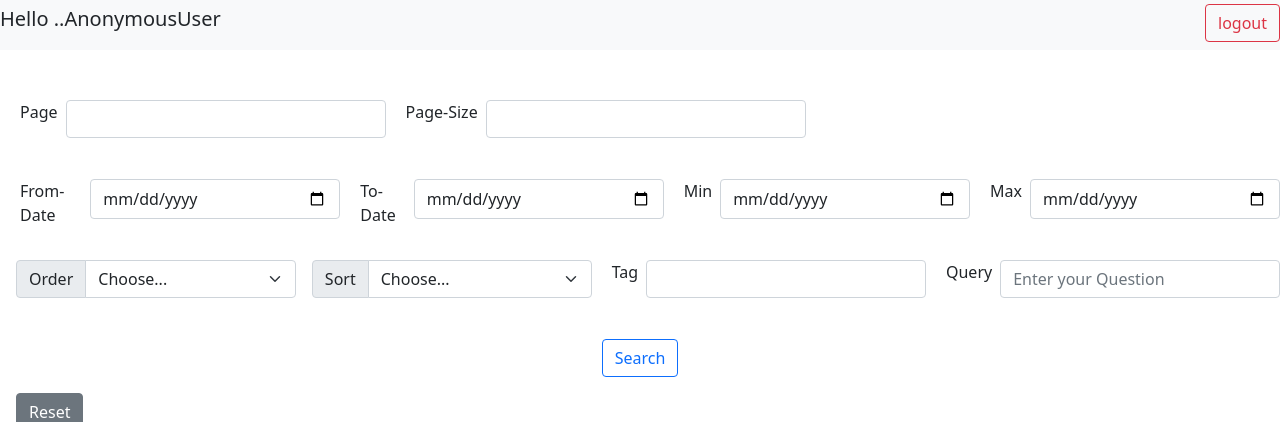
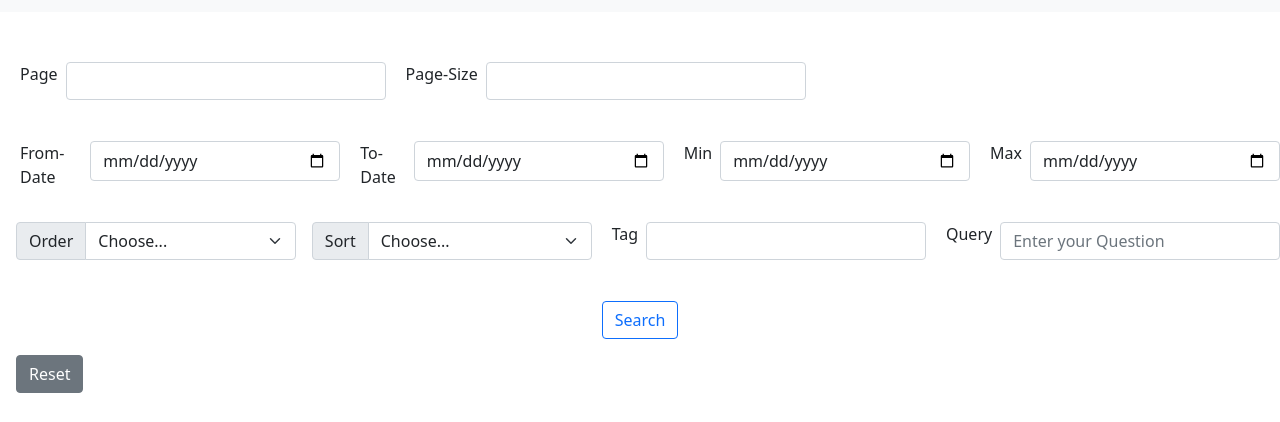
Before and after one commit to icarus-0/stacksearch, a Django app: page /stacksearch in a window 1280 px wide. Shown: the part 114-536 px from the top of the page. Run offline with Django 3.2, Linux system fonts and the light colour scheme.

Commit message:
Update stackSearch.html

```diff
--- a/templates/stackSearch.html
+++ b/templates/stackSearch.html
@@ -31,13 +31,6 @@
           />
         </a>
       </div>
-
-      <h5>Hello ..{{user}}</h5>
-      <a href="logout">
-        <button type="button" class="btn btn-outline-danger ms-3">
-          logout
-        </button>
-      </a>
     </nav>
 
     <div class="inputdiv">
```
